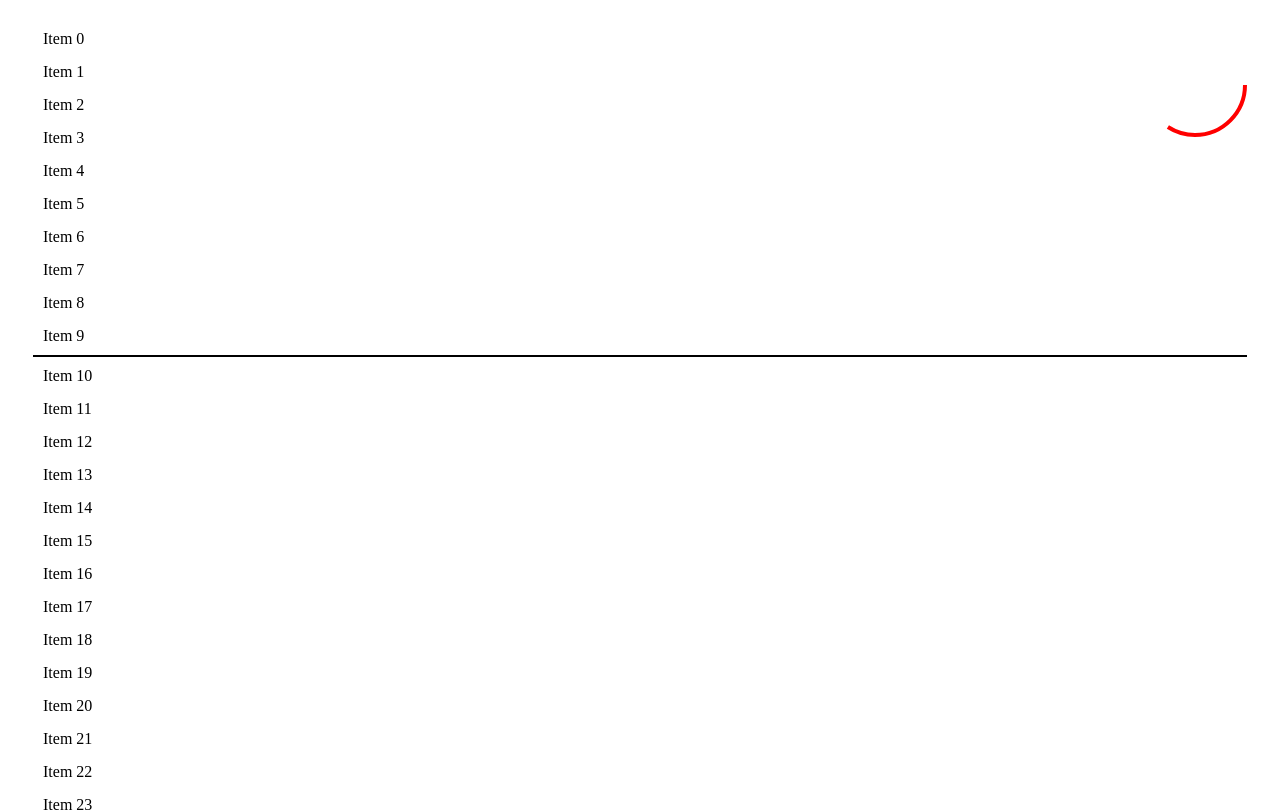
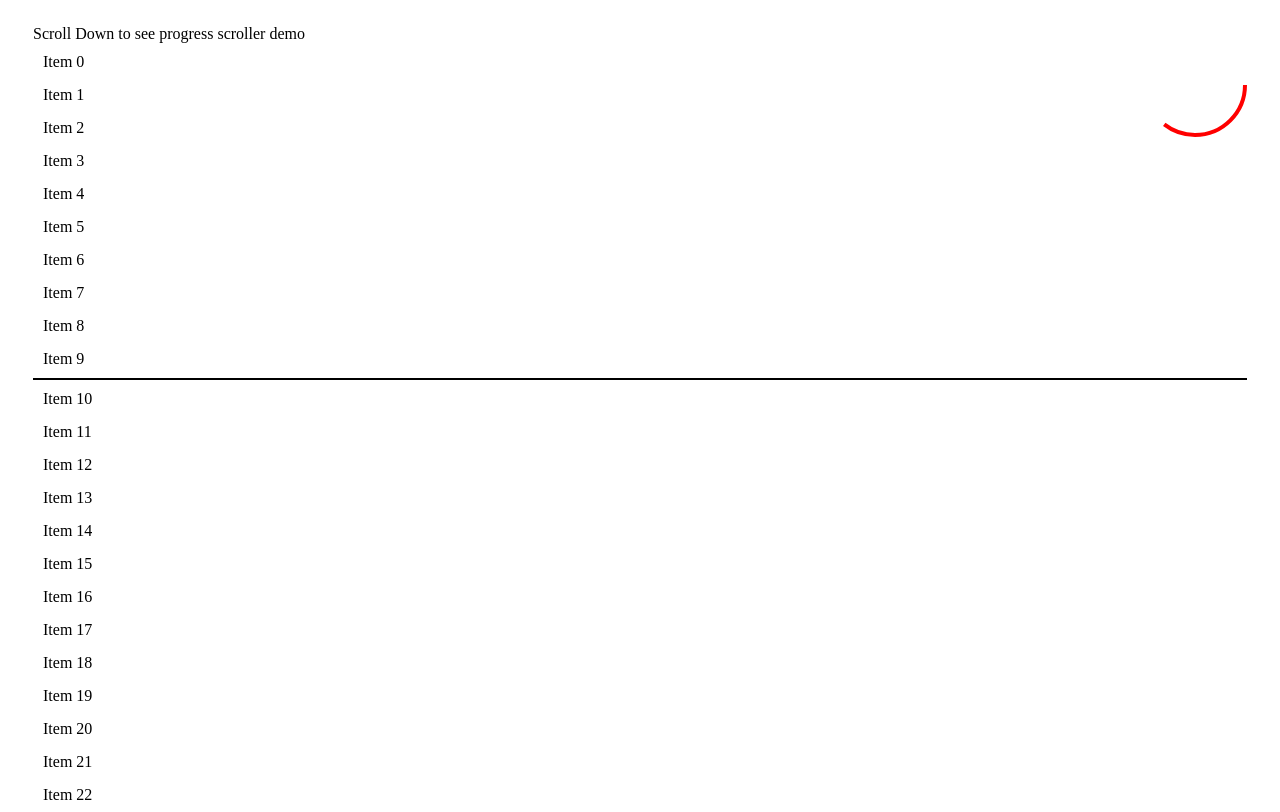
Before and after one commit to lmiller1990/vue-scroll-progress, a Vue app: page / in a window 1280 px wide. Shown: the top 812 px of the page. Built offline with nearby package versions, Linux system fonts and the light colour scheme.

Commit message:
Hide circle by default

```diff
--- a/src/App.vue
+++ b/src/App.vue
@@ -1,6 +1,7 @@
 <template>
   <div id="app">
 
+    Scroll Down to see progress scroller demo
     <Progress />
 
     <div
--- a/src/components/Progress.vue
+++ b/src/components/Progress.vue
@@ -5,7 +5,7 @@
     height="120"
   >
     <circle
-      stroke-width="4"
+      stroke-width="0"
       stroke="red"
       r="50"
       cx="60"
--- a/src/components/progress.ts
+++ b/src/components/progress.ts
@@ -20,6 +20,7 @@ const updateCircle = (circle: SVGCircleElement, progress: number): void => {
     return
   }
 
+  circle.style.strokeWidth = '4'
   circle.style.strokeDasharray = `${circumference}`
   const offset = circumference - (circumference * progress)
   circle.style.strokeDashoffset = `${offset}`
```
Also changed, not shown: 1 other file (tests, documents, lock files or other folders).
